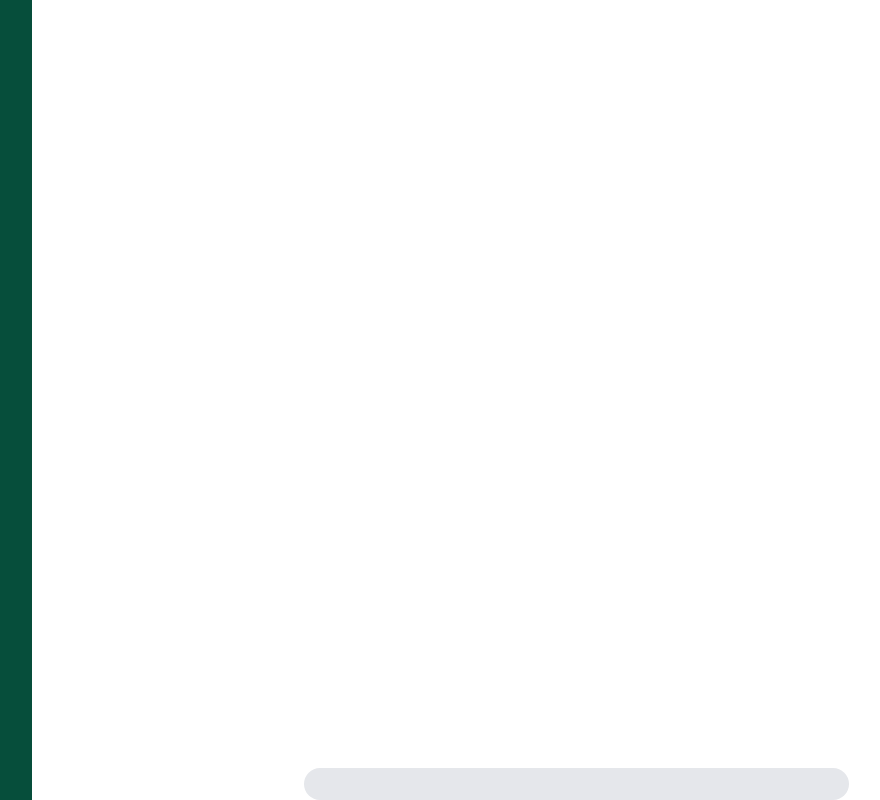
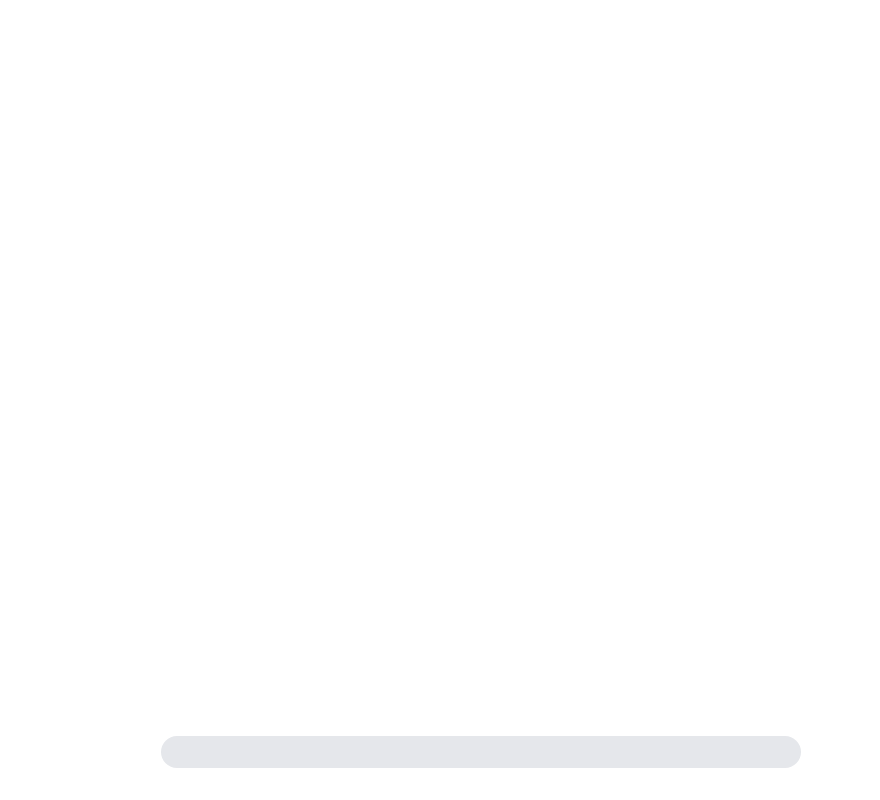
Before and after one commit to jnoowin/pyctochat, a React (Create React App) app in the folder frontend/: page / in a window 1280 px wide. Shown: the whole page, without its empty margins (159-1039 px from the left). Built offline with nearby package versions, Linux system fonts and the light colour scheme.

Commit message:
Added redux actions, types, and reducer typechecked. Implemented basic chat ui and logic

```diff
--- a/frontend/package.json
+++ b/frontend/package.json
@@ -13,8 +13,10 @@
     "postcss": "^7.0.35",
     "react": "^17.0.1",
     "react-dom": "^17.0.1",
+    "react-redux": "^7.2.2",
     "react-router-dom": "^5.2.0",
     "react-scripts": "4.0.1",
+    "redux": "^4.0.5",
     "tailwindcss": "npm:@tailwindcss/postcss7-compat@^2.0.2",
     "typescript": "^4.1.3"
   },
@@ -40,6 +42,7 @@
     ]
   },
   "devDependencies": {
+    "@types/react-redux": "^7.1.15",
     "@types/react-router-dom": "^5.1.7"
   }
 }
--- a/frontend/src/App.tsx
+++ b/frontend/src/App.tsx
@@ -1,10 +1,18 @@
 import React from "react";
-import Chat from "./pages/chat";
-import Layout from "./components/layout";
+import Chat from "./pages/Chat";
+import Layout from "./components/Layout";
 import { BrowserRouter as Router, Switch, Route } from "react-router-dom";
-
+import reducer from "./redux/reducer";
+import { Provider } from "react-redux";
+import { createStore } from "redux";
 const App: React.FC = () => {
+  const store = createStore(
+    reducer,
+    (window as any).__REDUX_DEVTOOLS_EXTENSION__ &&
+      (window as any).__REDUX_DEVTOOLS_EXTENSION__()
+  );
   return (
+    <Provider store={store}>
       <Router>
         <Layout>
           <Switch>
@@ -12,6 +20,7 @@ const App: React.FC = () => {
           </Switch>
         </Layout>
       </Router>
+    </Provider>
   );
 };
 
--- /dev/null
+++ b/frontend/src/components/Feed.tsx
@@ -0,0 +1,14 @@
+import React from "react";
+import { Chatlog } from "../redux/types";
+
+const Feed: React.FC<Chatlog> = ({ chatlog }: Chatlog) => {
+  return (
+    <div>
+      {chatlog.map((message, index) => (
+        <p key={index}>{message.text}</p>
+      ))}
+    </div>
+  );
+};
+
+export default Feed;
--- a/frontend/src/components/layout.tsx
+++ b/frontend/src/components/layout.tsx
@@ -1,16 +1,10 @@
 import React from "react";
-import Menu from "./menu";
 
-export interface Props {
+interface ChildProps {
   children: React.ReactNode;
 }
 
-const Layout: React.FC<Props> = ({ children }) => {
-  return (
-    <div className="flex">
-      <Menu />
-      {children}
-    </div>
-  );
+const Layout: React.FC<ChildProps> = ({ children }) => {
+  return <div className="flex w-screen h-screen">{children}</div>;
 };
 export default Layout;
--- a/frontend/src/components/menu.tsx
+++ b/frontend/src/components/menu.tsx
@@ -1,7 +1,20 @@
-import React from "react";
+import React, { useState } from "react";
+import { Link } from "react-router-dom";
 
 const Menu: React.FC = () => {
-  return <div className="bg-green-900 h-screen w-56"></div>;
+  const [open, setOpen] = useState(true);
+
+  return (
+    <div className="bg-green-900 h-screen w-52 flex flex-col items-center text-white p-2">
+      <section className="flex space-x-10">
+        <Link className="text-3xl" to="/">
+          Home
+        </Link>
+        <span className="">🠔</span>
+        <Link to=""></Link>
+      </section>
+    </div>
+  );
 };
 
 export default Menu;
--- a/frontend/src/pages/chat.tsx
+++ b/frontend/src/pages/chat.tsx
@@ -1,14 +1,32 @@
 import React, { useState } from "react";
+import Feed from "../components/Feed";
+import { useDispatch, useSelector } from "react-redux";
+import { sendMessage } from "../redux/action";
+import { Chatlog } from "../redux/types";
 
 const Chat: React.FC = () => {
-  const [value, setValue] = useState("");
+  const chatlog = useSelector((state: Chatlog) => state.chatlog);
+  console.log(chatlog);
+  const dispatch = useDispatch();
+  const [input, setInput] = useState("");
+
+  const handleSubmit = (e: React.FormEvent<HTMLFormElement>) => {
+    e.preventDefault();
+    if (!input) return;
+    dispatch(sendMessage({ user: "blarghnog", text: input, date: new Date() }));
+    setInput("");
+  };
+
   return (
     <div className=" w-screen h-screen flex flex-col-reverse items-center">
-      <input
-        className="bg-gray-200 py-1 px-4 rounded-full w-1/2"
-        value={value}
-        onChange={(e) => setValue(e.target.value)}
-      ></input>
+      <form className="w-1/2 mb-8" onSubmit={handleSubmit}>
+        <input
+          className="w-full bg-gray-200 py-1 px-4 rounded-full"
+          value={input}
+          onChange={(e) => setInput(e.target.value)}
+        />
+      </form>
+      <Feed chatlog={chatlog} />
     </div>
   );
 };
--- /dev/null
+++ b/frontend/src/redux/action.ts
@@ -0,0 +1,15 @@
+import { Message, SET_CHATLOG, SEND_MESSAGE, ChatActionTypes } from "./types";
+
+export function setChatlog(chatlog: Message[]): ChatActionTypes {
+  return {
+    type: SET_CHATLOG,
+    payload: chatlog,
+  };
+}
+
+export function sendMessage(message: Message): ChatActionTypes {
+  return {
+    type: SEND_MESSAGE,
+    payload: message,
+  };
+}
--- /dev/null
+++ b/frontend/src/redux/reducer.ts
@@ -0,0 +1,20 @@
+import { Chatlog, SET_CHATLOG, SEND_MESSAGE, ChatActionTypes } from "./types";
+
+const initialState: Chatlog = {
+  chatlog: [],
+};
+
+export default function reducer(
+  state = initialState,
+  action: ChatActionTypes
+): Chatlog {
+  console.log(state, action);
+  switch (action.type) {
+    case SET_CHATLOG:
+      return { chatlog: action.payload };
+    case SEND_MESSAGE:
+      return { chatlog: [...state.chatlog, action.payload] };
+    default:
+      return state;
+  }
+}
--- /dev/null
+++ b/frontend/src/redux/types.ts
@@ -0,0 +1,24 @@
+export const SET_CHATLOG = "SET_CHATLOG";
+export const SEND_MESSAGE = "SEND_MESSAGE";
+
+export interface Message {
+  user: string;
+  text: string;
+  date: object;
+}
+
+export interface Chatlog {
+  chatlog: Message[];
+}
+
+interface SetChatlogAction {
+  type: typeof SET_CHATLOG;
+  payload: Message[];
+}
+
+interface SendMessageAction {
+  type: typeof SEND_MESSAGE;
+  payload: Message;
+}
+
+export type ChatActionTypes = SetChatlogAction | SendMessageAction;
```
Also changed, not shown: frontend/tsconfig.json (+2 -8 lines), 1 other file (tests, documents, lock files or other folders). Lines whose indentation alone changed are shown as unchanged.
